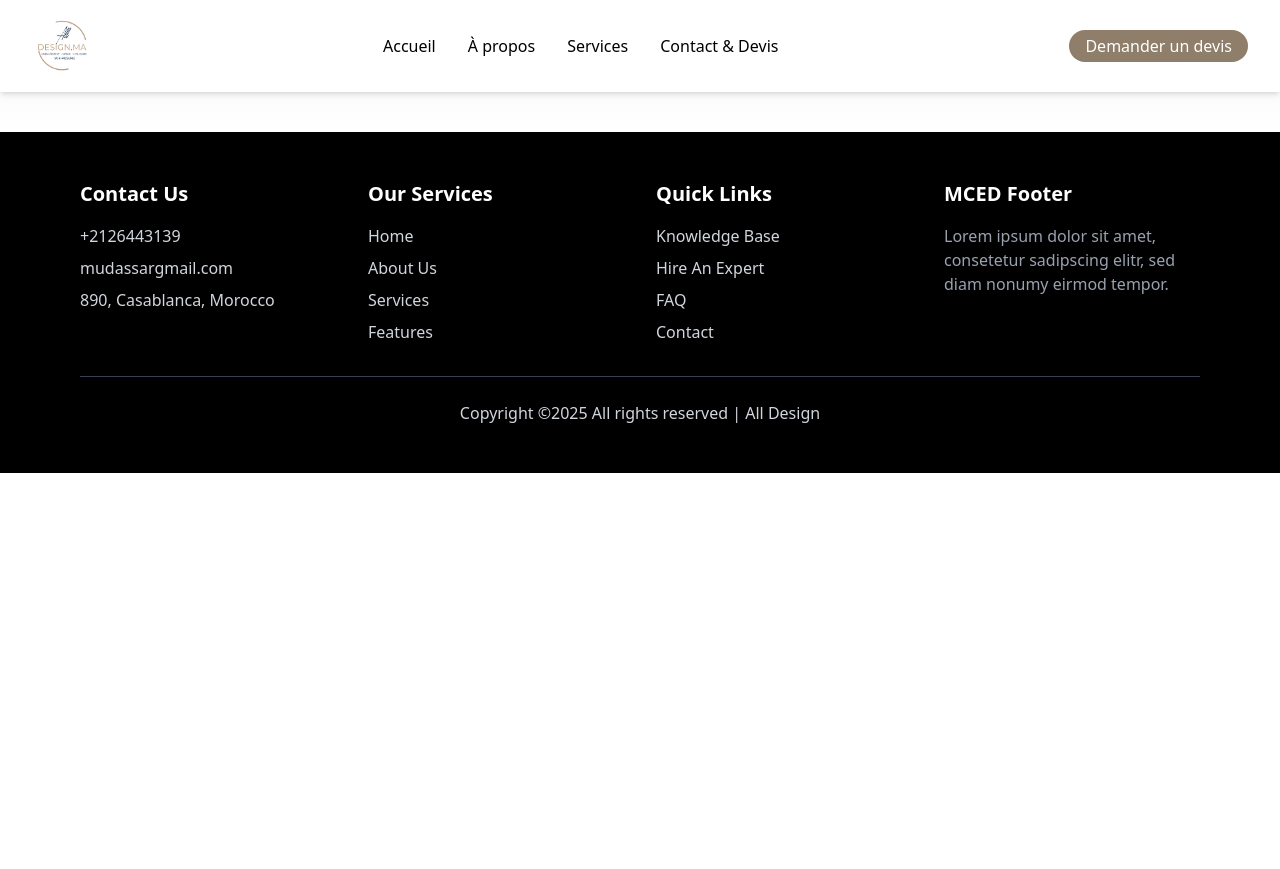
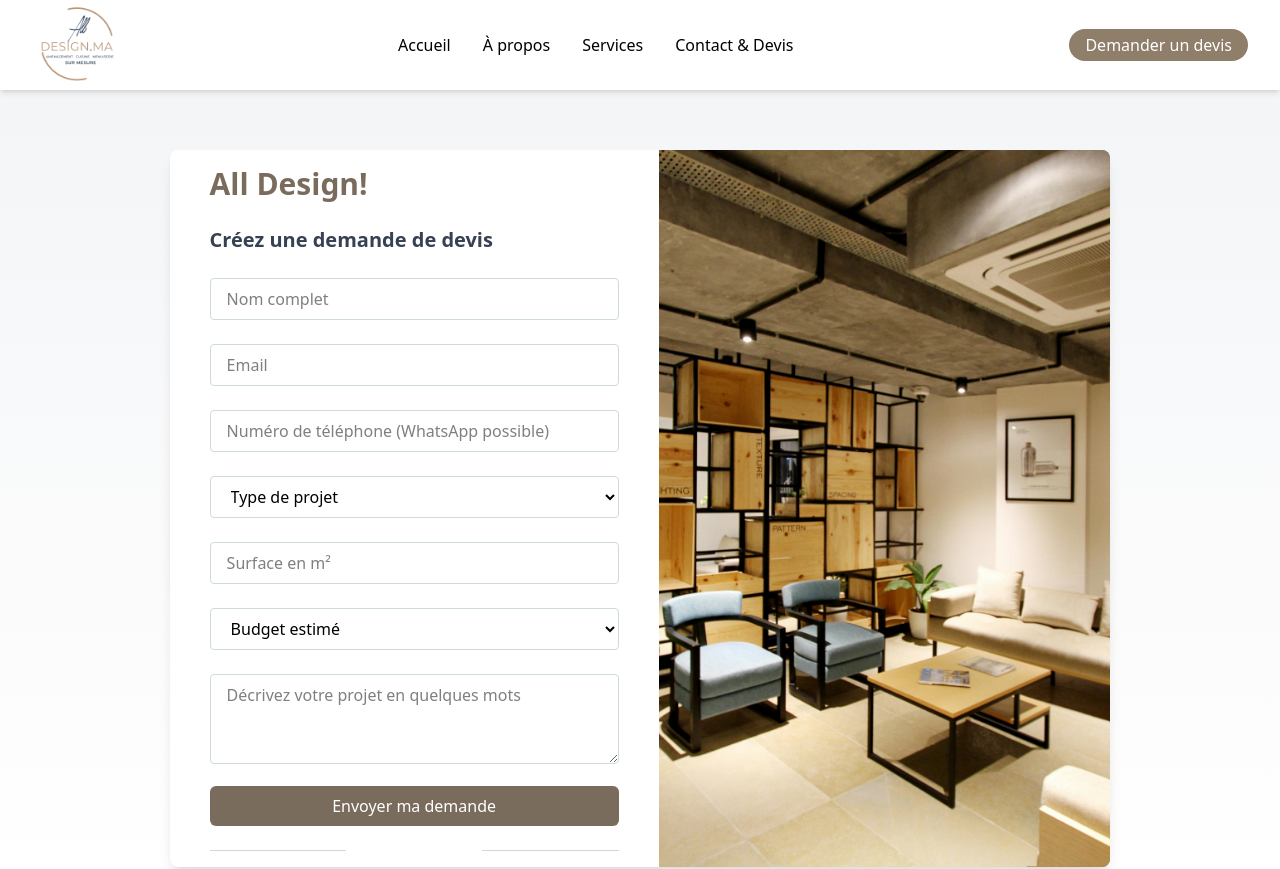
Before and after one commit to yassir5236/allDesign, an Angular app: page /demande in a window 1280 px wide. Before the commit this address led to /. Shown: the top 869 px of the page. Before the commit the page ends 800 px from the top, so only its background shows below. Built offline with nearby package versions, Linux system fonts and the light colour scheme.

Commit message:
change footer info , also the logo ,header

```diff
--- a/src/app/app.routes.ts
+++ b/src/app/app.routes.ts
@@ -34,4 +34,13 @@ export const routes: Routes = [
 
     data: { animation: 'service' },
   },
+
+  {
+    path: 'demande',
+    pathMatch: 'full',
+    loadComponent: () =>
+      import('./demande/demande.component').then((m) => m.DemandeComponent),
+
+    data: { animation: 'demande' },
+  },
 ];
--- /dev/null
+++ b/src/app/demande/demande.component.html
@@ -0,0 +1,103 @@
+<div class="flex items-center justify-center">
+    <div class="flex flex-col md:flex-row m-5 w-full bg-white md:max-w-[73.5%] md:rounded-lg md:shadow-lg md:overflow-hidden">
+      <div class="md:w-[90%] p-10 py-4">
+        <h1 class="text-3xl font-bold text-[#7a6c5c]">All Design!</h1>
+        <h2 class="mt-6 text-xl font-semibold text-gray-700">Créez une demande de devis</h2>
+
+        <form action="https://getform.io/f/akkyenja" method="POST" class="mt-4">
+          <div>
+            <input
+              type="text"
+              name="Nom"
+              class="w-full px-4 py-2 mt-2 border border-[#cedbde] rounded focus:outline-none focus:ring-2 focus:ring-[#52AFC9]"
+              placeholder="Nom complet"
+              required
+            />
+          </div>
+
+          <div class="mt-4">
+            <input
+              type="email"
+              name="email"
+              class="w-full px-4 py-2 mt-2 border border-[#cedbde] rounded focus:outline-none focus:ring-2 focus:ring-[#52AFC9]"
+              placeholder="Email"
+              required
+            />
+          </div>
+
+          <div class="mt-4">
+            <input
+              type="tel"
+              name="Telephone"
+              class="w-full px-4 py-2 mt-2 border border-[#cedbde] rounded focus:outline-none focus:ring-2 focus:ring-[#52AFC9]"
+              placeholder="Numéro de téléphone (WhatsApp possible)"
+              required
+            />
+          </div>
+
+          <div class="mt-4">
+            <select
+              name="Type de projet"
+              class="w-full px-4 py-2 mt-2 border border-[#cedbde] rounded focus:outline-none focus:ring-2 focus:ring-[#52AFC9]"
+              required
+            >
+              <option value="" disabled selected>Type de projet</option>
+              <option value="Cuisine">Cuisine</option>
+              <option value="Rénovation">Rénovation</option>
+              <option value="Commercial">Commercial</option>
+              <option value="3D">3D</option>
+            </select>
+          </div>
+
+          <div class="mt-4">
+            <input
+              type="number"
+              name="Surface"
+              class="w-full px-4 py-2 mt-2 border border-[#cedbde] rounded focus:outline-none focus:ring-2 focus:ring-[#52AFC9]"
+              placeholder="Surface en m²"
+              required
+            />
+          </div>
+
+          <div class="mt-4">
+            <select
+              name="Budget"
+              class="w-full px-4 py-2 mt-2 border border-[#cedbde] rounded focus:outline-none focus:ring-2 focus:ring-[#52AFC9]"
+              required
+            >
+              <option value="" disabled selected>Budget estimé</option>
+              <option value="<50k">Moins de 50k MAD</option>
+              <option value="50-150k">50k - 150k MAD</option>
+              <option value=">150k">Plus de 150k MAD</option>
+            </select>
+          </div>
+
+          <div class="mt-4">
+            <textarea
+              name="Description"
+              class="w-full px-4 py-2 mt-2 border border-[#cedbde] rounded focus:outline-none focus:ring-2 focus:ring-[#52AFC9]"
+              placeholder="Décrivez votre projet en quelques mots"
+              rows="3"
+            ></textarea>
+          </div>
+
+          <button
+            type="submit"
+            class="w-full bg-[#7a6c5c] text-white py-2 rounded-md mt-4 transition duration-300 ease-in-out hover:bg-[#52AFC9]"
+          >Envoyer ma demande</button>
+
+          <div class="mt-6 flex items-center justify-between">
+            <hr class="w-1/3 border-gray-300" />
+            <hr class="w-1/3 border-gray-300" />
+          </div>
+        </form>
+      </div>
+      <div class="hidden md:flex w-[90%] bg-[#52AFC9] items-center justify-center relative">
+        <img
+          src="/assets/pexels-dropshado-2251247.jpg"
+          alt="Design intérieur"
+          class="absolute w-full h-full object-cover z-10"
+        />
+
+      </div>
+    </div>
--- a/src/app/shared/footer/footer.component.html
+++ b/src/app/shared/footer/footer.component.html
@@ -5,9 +5,9 @@
       <div>
         <h3 class="text-white text-xl font-bold mb-4">Contact Us</h3>
         <ul class="space-y-2">
-          <li>+2126443139</li>
-          <li>mudassargmail.com</li>
-          <li>890, Casablanca, Morocco</li>
+          <li>+212 522-XXX-XXX</li>
+          <li>contact&#64;alldesign.ma</li>
+          <li>Complexe d’affaires AllDesign, Rue Mohammed VI, Casablanca</li>
         </ul>
       </div>
 
--- a/src/app/shared/header/header.component.html
+++ b/src/app/shared/header/header.component.html
@@ -1,9 +1,9 @@
 <nav
-  class="w-full px-8 py-4 flex justify-between items-center mb-10 bg-white shadow-md"
+  class="w-full px-8  flex justify-between items-center mb-10 bg-white shadow-md"
 >
   <a href="">
     <div class="font text-2xl flex items-center gap-4">
-      <img src="assets/logo allDesign.png" height="60" width="60" />
+      <img src="assets/LOGO ALL DESIGN.MA (1).ai.png" height="90" width="90" />
     </div>
   </a>
   <div class="hidden md:flex space-x-8 text">
@@ -19,7 +19,7 @@
     >
   </div>
 
-  <button routerLink="/devis"
+  <button routerLink="/demande"
     class="hidden md:flex bg-[#8e7e6a] text-white px-4 py-2 text-sm sm:text-base md:px-4 md:py-1 rounded-full hover:bg-[#7a6c5c] transition-all"
   >
     Demander un devis
```
Also changed, not shown: src/app/demande/demande.component.ts (added, +11 -0 lines), src/app/demande/demande.component.css (added), src/assets/LOGO ALL DESIGN.MA (1).ai.png (added), 1 other file (tests, documents, lock files or other folders).
